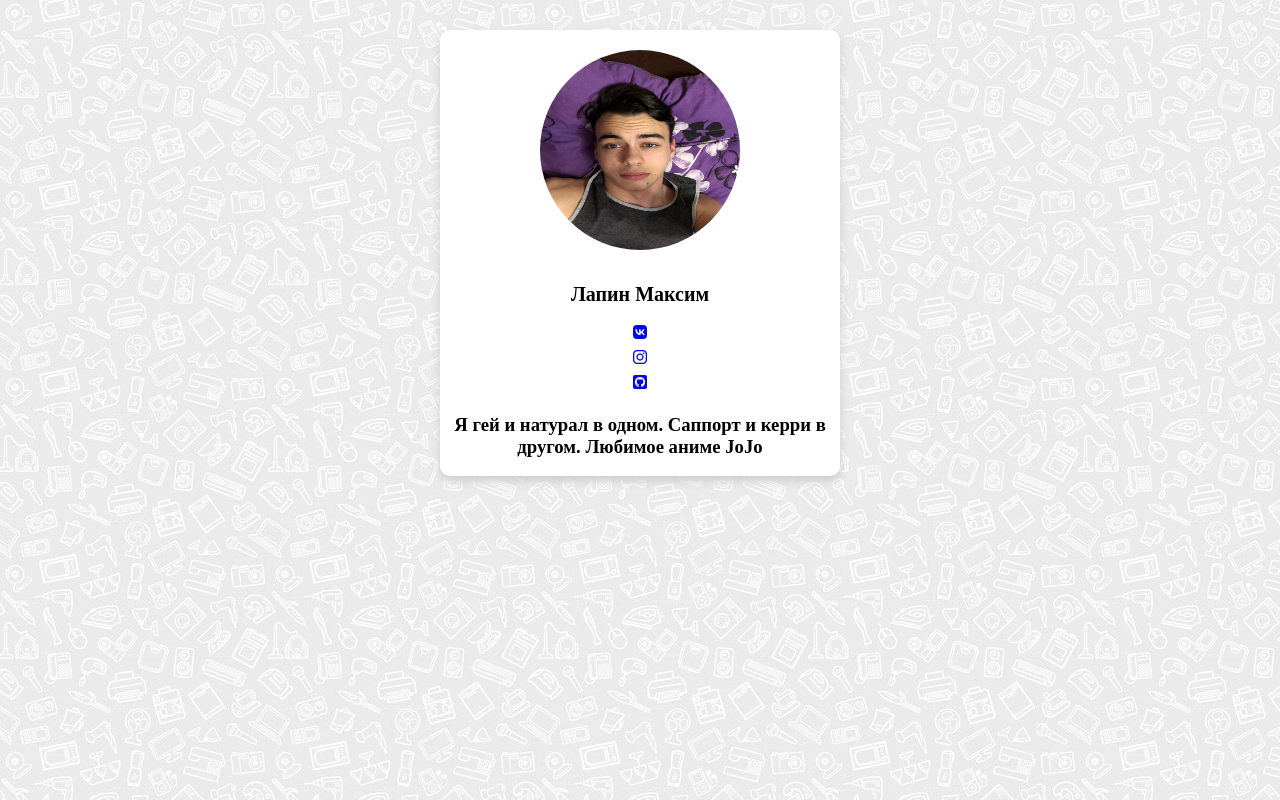
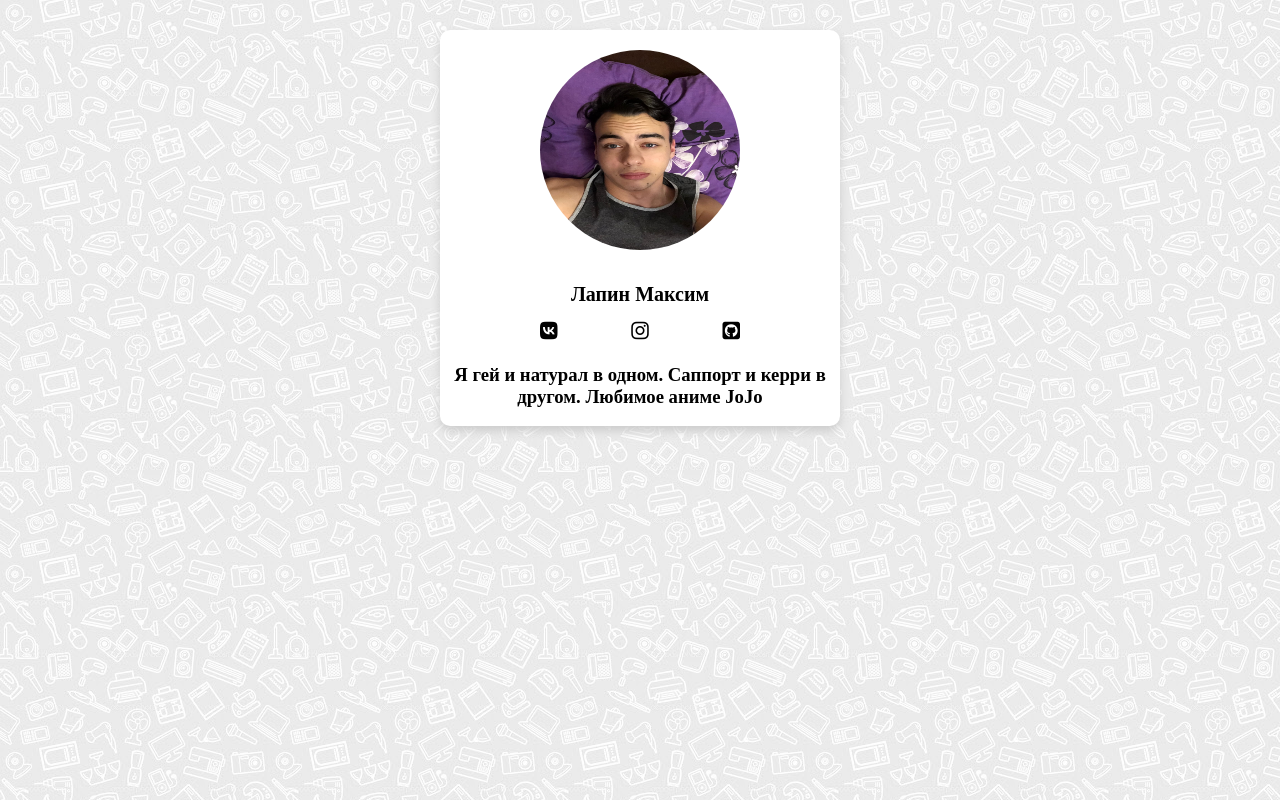
Before and after one commit to lapinnmax/teamplate, a website: page src/index.html in a window 1280 px wide. Drawn offline with nearby package versions, Linux system fonts and the light colour scheme; files that its build step writes are made by us from their sources; files whose address does not match are found by name.

Commit message:
Update style.scss

```diff
--- a/src/sass/style.scss
+++ b/src/sass/style.scss
@@ -1,13 +1,13 @@
 body {
     margin: 0;
-    background: url("bg.jpg");
+    background: url("../img/bg.jpg");
 
 }
 
 .card {
     display: flex;
     flex-direction: column;
-    justify-content: center;
+    align-items: center;
     width: 400px;
     margin: 30px auto;
     background-color: #fff;
@@ -36,7 +36,20 @@ body {
 }
 
 .menu {
+    display: flex;
+    justify-content: space-between;
+    width: 200px;
     line-height: 25px;
+    i {
+        font-size: 20px;
+        color: black;
+        transition: 0.5s all;
+        text-decoration: none;
+        &:hover {
+            color: purple;
+            transition: 0.5s all;
+        }
+    }
 }
 
 .info {
```
